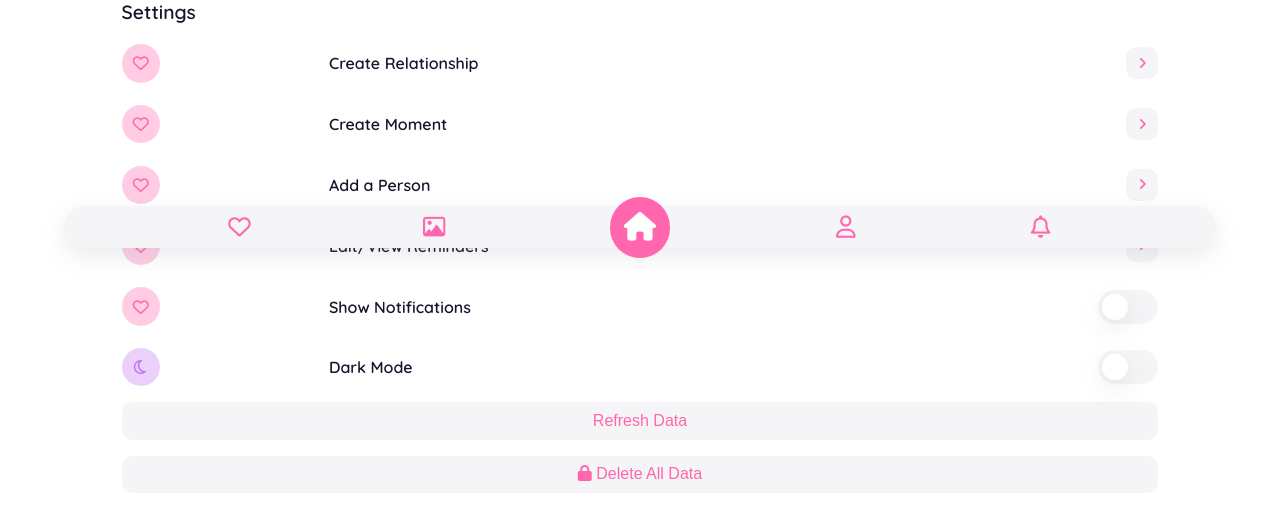
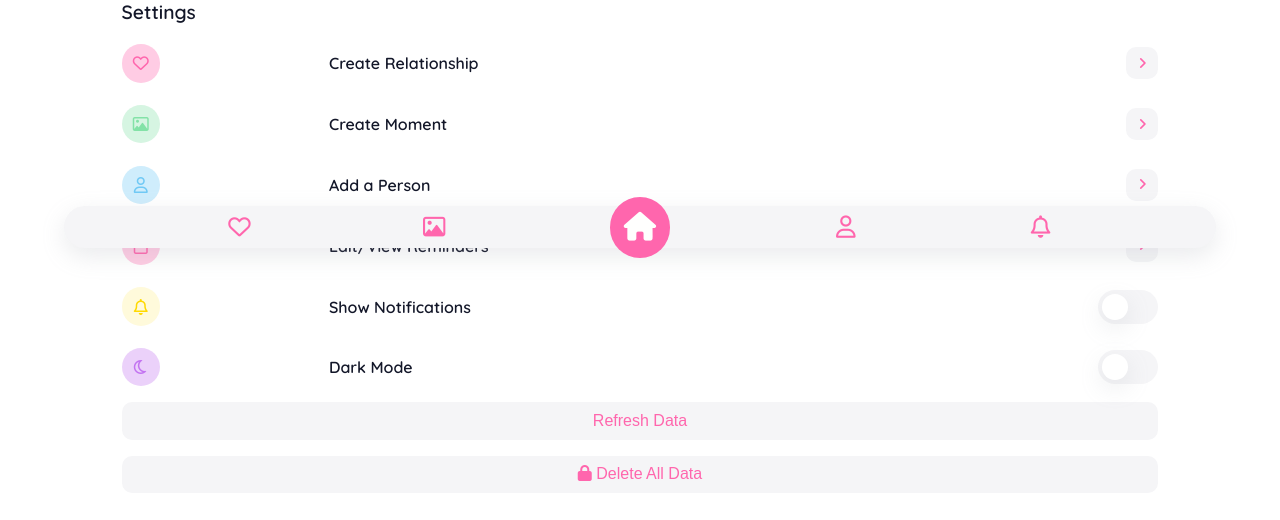
Before and after one commit to rlharsh/My-Moments, a website: page index.html in a window 1280 px wide. Shown: the part 520-1040 px from the top of the page. Drawn offline with nearby package versions, Linux system fonts and the light colour scheme; files whose address does not match are found by name.

Commit message:
Update GUI

```diff
--- a/assets/css/style.css
+++ b/assets/css/style.css
@@ -504,6 +504,26 @@ input:checked + .slider:before {
     color: var(--light-theme-button-1-accent-color);
 }
 
+.settings-row__icon--moment {
+    background-color: var(--light-theme-button-2-base-color);
+    color: var(--light-theme-button-2-accent-color);
+}
+
+.settings-row__icon--user {
+    background-color: var(--light-theme-button-3-base-color);
+    color: var(--light-theme-button-3-accent-color);
+}
+
+.settings-row__icon--calendar {
+    background-color: var(--light-theme-button-1-base-color);
+    color: var(--light-theme-button-1-accent-color);
+}
+
+.settings-row__icon--bell {
+    background-color: rgb(255, 250, 219);
+    color: rgb(255, 217, 0);
+}
+
 .dashboard-button {
     width: 2rem;
     height: 2rem;
--- a/index.html
+++ b/index.html
@@ -137,8 +137,8 @@
 
                     <!-- User Container Row Start -->
                     <div id="user-settings-row" class="settings-row">
-                        <div class="settings-row__icon settings-row__icon--heart">
-                            <i id="relationships-icon" class="fa-regular fa-heart"></i>
+                        <div class="settings-row__icon settings-row__icon--moment">
+                            <i class="fa-regular fa-image"></i>
                         </div>
                         <div class="settings-row__header">
                             Create Moment
@@ -151,8 +151,8 @@
 
                     <!-- User Container Row Start -->
                     <div id="user-settings-row" class="settings-row">
-                        <div class="settings-row__icon settings-row__icon--heart">
-                            <i id="relationships-icon" class="fa-regular fa-heart"></i>
+                        <div class="settings-row__icon settings-row__icon--user">
+                            <i class="fa-regular fa-user"></i>
                         </div>
                         <div class="settings-row__header">
                             Add a Person
@@ -165,8 +165,8 @@
 
                     <!-- User Container Row Start -->
                     <div id="user-settings-row" class="settings-row">
-                        <div class="settings-row__icon settings-row__icon--heart">
-                            <i id="relationships-icon" class="fa-regular fa-heart"></i>
+                        <div class="settings-row__icon settings-row__icon--calendar">
+                            <i class="fa-regular fa-calendar"></i>
                         </div>
                         <div class="settings-row__header">
                             Edit/View Reminders
@@ -179,8 +179,8 @@
 
                     <!-- User Container Row Start -->
                     <div id="user-settings-row" class="settings-row">
-                        <div class="settings-row__icon settings-row__icon--heart">
-                            <i id="relationships-icon" class="fa-regular fa-heart"></i>
+                        <div class="settings-row__icon settings-row__icon--bell">
+                            <i class="fa-regular fa-bell"></i>
                         </div>
                         <div class="settings-row__header">
                             Show Notifications
```
